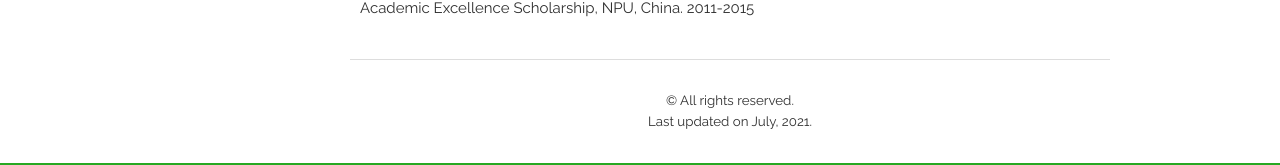
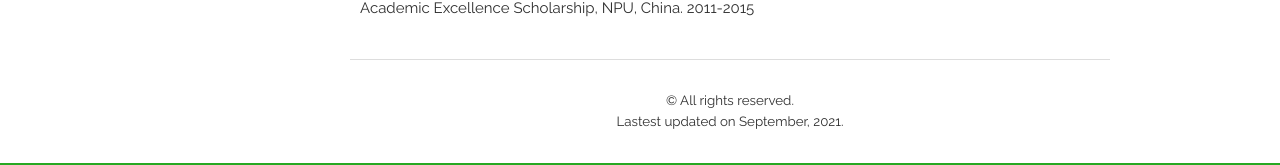
Before and after one commit to AaronWang-git/qinwang-git.github.io, a Jekyll site: the page built from index.html, in a window 1280 px wide. Shown: the part 1994-2159 px from the top of the page. Built offline with Jekyll 4.4.1, drawn with Linux system fonts in a browser that asks for light colours; nearby versions of some CDN libraries; a script that is not in the unit is left out; the list of posts is cut into pages by our own code.

Commit message:
Update layout.html

```diff
--- a/_layouts/layout.html
+++ b/_layouts/layout.html
@@ -68,7 +68,7 @@
     <footer class="center">
     <!-- <footer class="thirteen columns"> -->
         <hr>
-        <p>© All rights reserved. <br> Last updated on July, 2021.</p>
+        <p>© All rights reserved. <br> Lastest updated on September, 2021.</p>
 
 
    <div class="txtCenter" style="display:inline-block;width:200px;">
```
